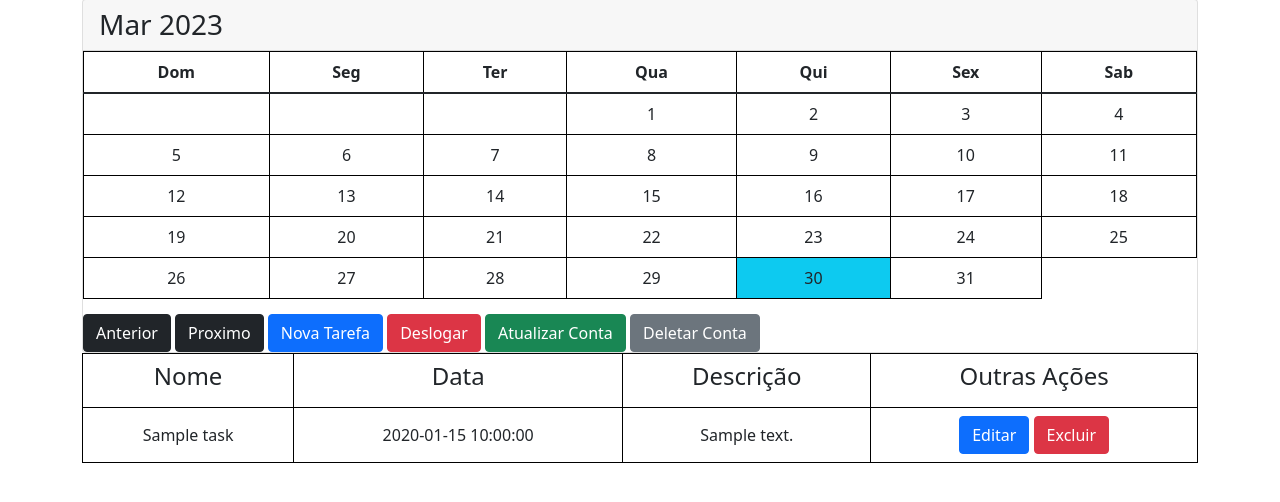
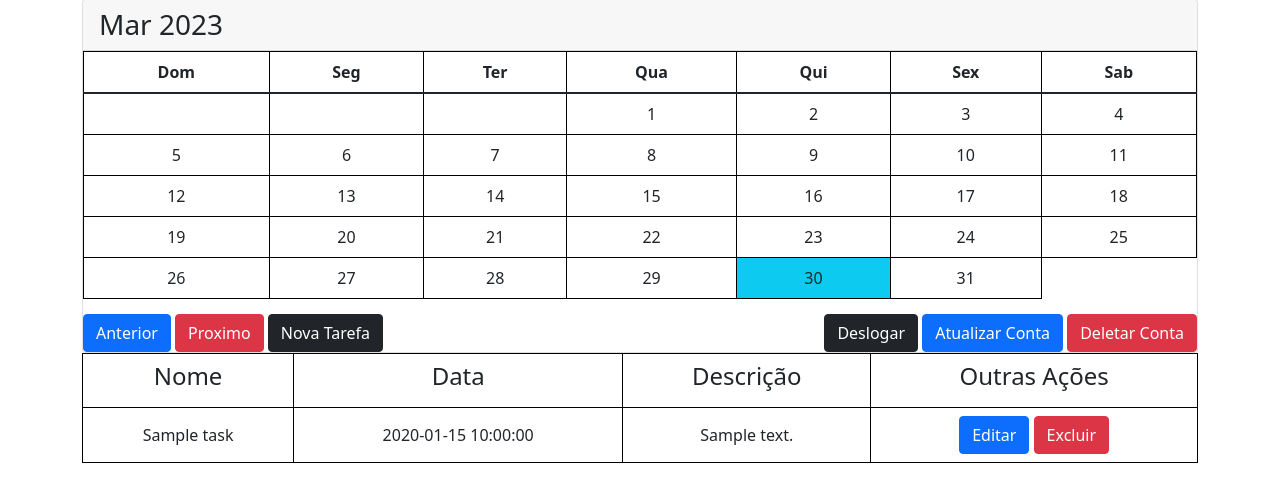
Before and after one commit to nickolaslivero/FlaskCalendar, a Python web app: template templates/calendar.html in a window 1280 px wide. Shown: the part 103-605 px from the top of the page. Run offline with Jinja, Linux system fonts and the light colour scheme; the template is opened without the code that fills it: most values are stand-ins (such as "Sample title", 1, 10 or a date in 2020).

Commit message:
Update calendar.html

```diff
--- a/templates/calendar.html
+++ b/templates/calendar.html
@@ -38,13 +38,16 @@
             </tbody>
         </table>
         <div>
-            <button class="btn btn-dark" id="previous" onclick="previous()">Anterior</button>
-            <button class="btn btn-dark" id="next" onclick="next()">Proximo</button>
-            <a class="btn btn-primary" href="{{ url_for('newevent') }}">Nova Tarefa</a>
-            <a class="btn btn-danger" href="{{ url_for('logout') }}">Deslogar</a>
-            <a class="btn btn-success" href="{{ url_for('edituser', id=user.user_id)}}">Atualizar Conta</a>
-            <a class="btn btn-secondary" href="{{ url_for('deleteuser', id=user.user_id)}}">Deletar Conta</a>
+            <button class="btn btn-primary" id="previous" onclick="previous()">Anterior</button>
+            <button class="btn btn-danger" id="next" onclick="next()">Proximo</button>
+            <div style="float: right;">
+                <a class="btn btn-dark" href="{{ url_for('logout') }}">Deslogar</a>
+                <a class="btn btn-primary" href="{{ url_for('edituser', id=user.user_id)}}">Atualizar Conta</a>
+                <a class="btn btn-danger" href="{{ url_for('deleteuser', id=user.user_id)}}">Deletar Conta</a>
+            </div>
+            <a class="btn btn-dark" href="{{ url_for('newevent') }}">Nova Tarefa</a>
         </div>
+
         <a id="month" onchange="jump()"></a>
         <a id="year" onchange="jump()"></a>
     </div>
```
